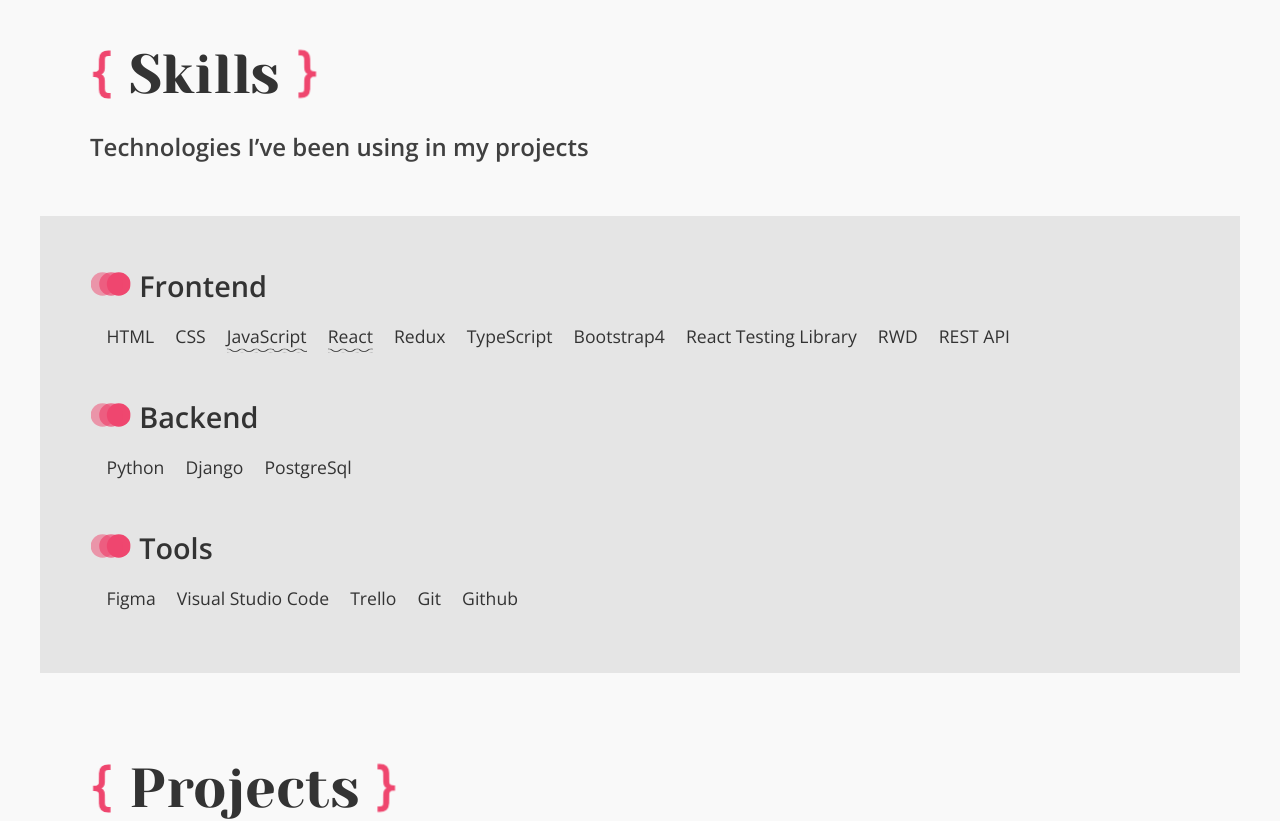
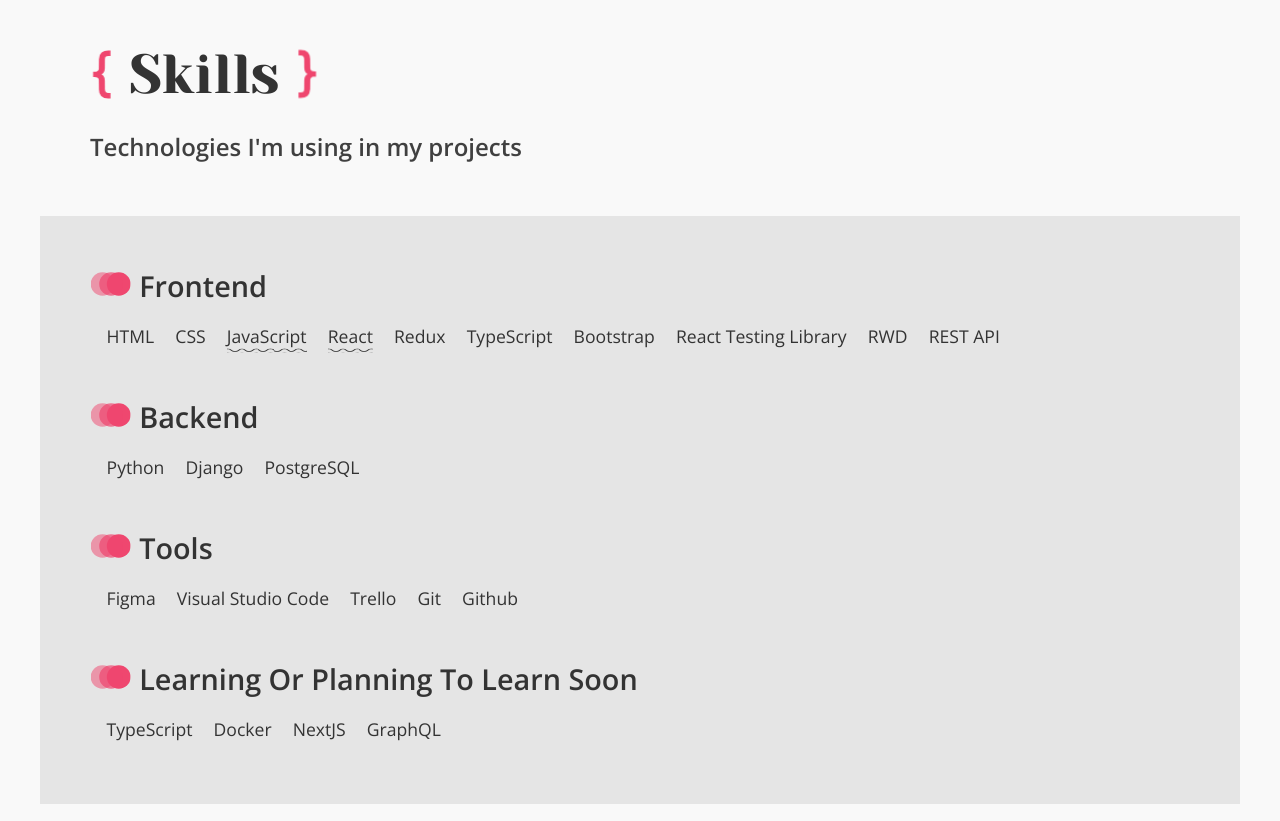
Before and after one commit to apiwonska/portfolio, a React (Create React App) app: page / in a window 1280 px wide. Shown: the part 1460-2281 px from the top of the page. Built offline with nearby package versions, Linux system fonts and the light colour scheme.

Commit message:
Update projects and skills

```diff
--- a/src/data/projects.ts
+++ b/src/data/projects.ts
@@ -22,7 +22,7 @@
     additionalInfo:
       'The project was completely designed and coded by me. The images show screenshots of the working application.',
     links: {
-      live: 'https://annapiwonska.netlify.app',
+      live: 'https://annapiwonska.eu',
       github: 'https://github.com/apiwonska/portfolio',
     },
     technologies: [
@@ -69,10 +69,10 @@
     summary:
       'A forum application with access restricted to authenticated users. Users can create accounts, create a profile, create threads and posts, edit and delete posts. An admin panel is also available for users with appropriate permissions.',
     additionalInfo:
-      'The project was completely designed and coded by me. The images show screenshots of the working application.',
+      'The project consists of two separate parts: front-end and back-end which are running on different servers.  For more information check github readme file. The project was completely designed and coded by me. The images show screenshots of the working application.',
     links: {
-      live: '',
-      github: 'https://github.com/apiwonska/forum',
+      live: ' https://forum-ap.netlify.app/ ',
+      github: 'https://github.com/apiwonska/forum-frontend',
     },
     technologies: [
       'HTML',
@@ -84,6 +84,7 @@
       'Django',
       'PostgreSQL',
       'Django REST Framework',
+      'Swagger UI',
     ],
   },
   {
@@ -123,7 +124,7 @@
     additionalInfo:
       'The project was completely designed and coded by me. The images show screenshots of the working application.',
     links: {
-      live: '',
+      live: 'https://yogahouse-ap.herokuapp.com',
       github: 'https://github.com/apiwonska/yogahouse',
     },
     technologies: ['Django', 'Python', 'HTML', 'CSS'],
--- a/src/data/skills.ts
+++ b/src/data/skills.ts
@@ -13,13 +13,19 @@
     'React',
     'Redux',
     'TypeScript',
-    'Bootstrap4',
+    'Bootstrap',
     'React Testing Library',
     'RWD',
     'REST API',
   ],
-  backend: ['Python', 'Django', 'PostgreSql'],
+  backend: ['Python', 'Django', 'PostgreSQL'],
   tools: ['Figma', 'Visual Studio Code', 'Trello', 'Git', 'Github'],
+  'learning or planning to learn soon': [
+    'TypeScript',
+    'Docker',
+    'NextJS',
+    'GraphQL',
+  ],
 };
 
 export default skills;
--- a/src/sections/SampleProjects/index.tsx
+++ b/src/sections/SampleProjects/index.tsx
@@ -26,7 +26,7 @@
         <div className="container_text">
           <SectionHeader>Projects</SectionHeader>
           <div className="text_lg" ref={bigTextRef}>
-            Some of the projects I’ve been working on
+            Some of my projects
           </div>
         </div>
 
--- a/src/sections/Skills/Skills.module.scss
+++ b/src/sections/Skills/Skills.module.scss
@@ -48,12 +48,16 @@
 .skills_title {
   position: relative;
   font-size: 1.8em;
-  text-transform: capitalize;
   line-height: 1;
   margin-left: 1.5em;
   margin-bottom: .6em;
 
-  &:before {
+  &::first-letter {
+    text-transform: uppercase;
+  }
+
+  // don't change to before element, as it conflicts with first-letter rule
+  &::after {
     display: block;
     content: ' ';
     position: absolute;
--- a/src/sections/Skills/index.tsx
+++ b/src/sections/Skills/index.tsx
@@ -12,7 +12,7 @@
   const contentRef = useIntersection<HTMLDivElement>(
     styles.content__isVisible,
     {
-      threshold: 0.7,
+      threshold: 0.3,
     }
   );
   const underlinedSkills = ['React', 'JavaScript'];
@@ -23,7 +23,7 @@
         <div className="container_text">
           <SectionHeader>Skills</SectionHeader>
           <div className="text_lg" ref={bigTextRef}>
-            Technologies I’ve been using in my projects
+            Technologies I&apos;m using in my projects
           </div>
         </div>
 
```
